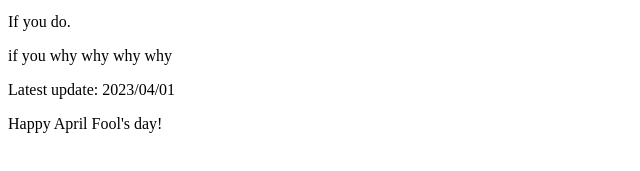
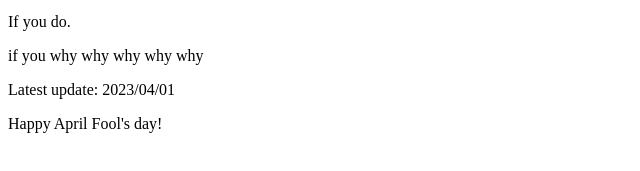
Before and after one commit to KijoHassen/KijoHassen.github.io, a plain HTML site: page index.html in a window 1280 px wide. Shown: the part 169-340 px from the top of the page, 0-640 px from the left. Drawn offline with Linux system fonts and the light colour scheme.

Commit message:
1234567890

```diff
--- a/index.html
+++ b/index.html
@@ -12,7 +12,7 @@
         <p>If you wish.</p>
         <p>If you plan.</p>
         <p>If you do.</p>
-        <p>if you why why why why  </p>
+        <p>if you why why why why why </p>
         <p>Latest update: 2023/04/01</p>
         <p>Happy April Fool's day!</p>
     </body>
```
